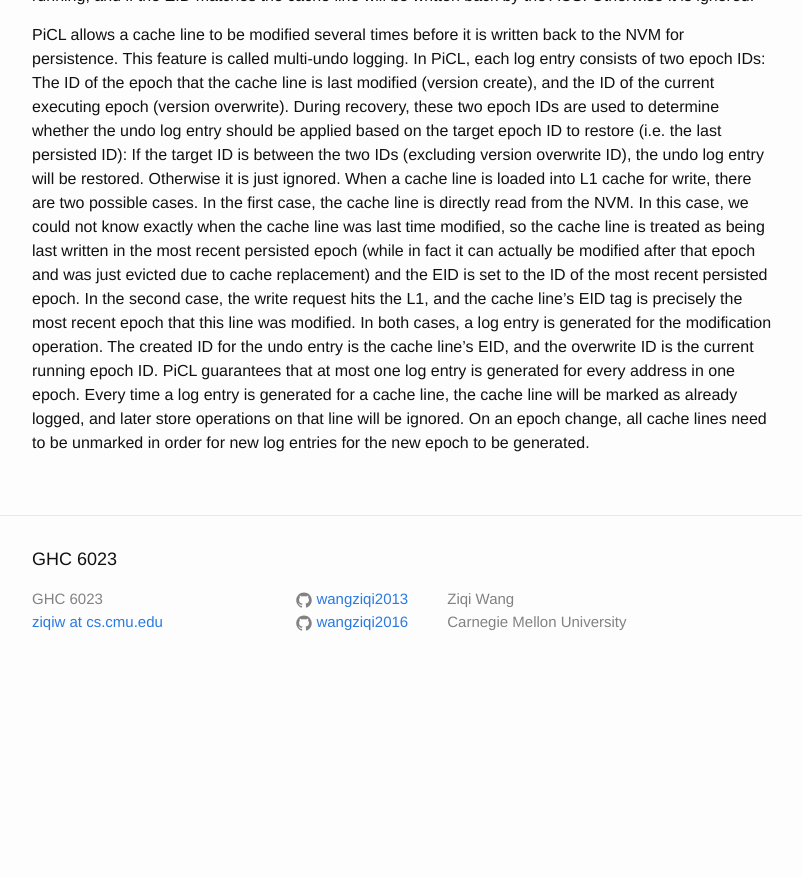
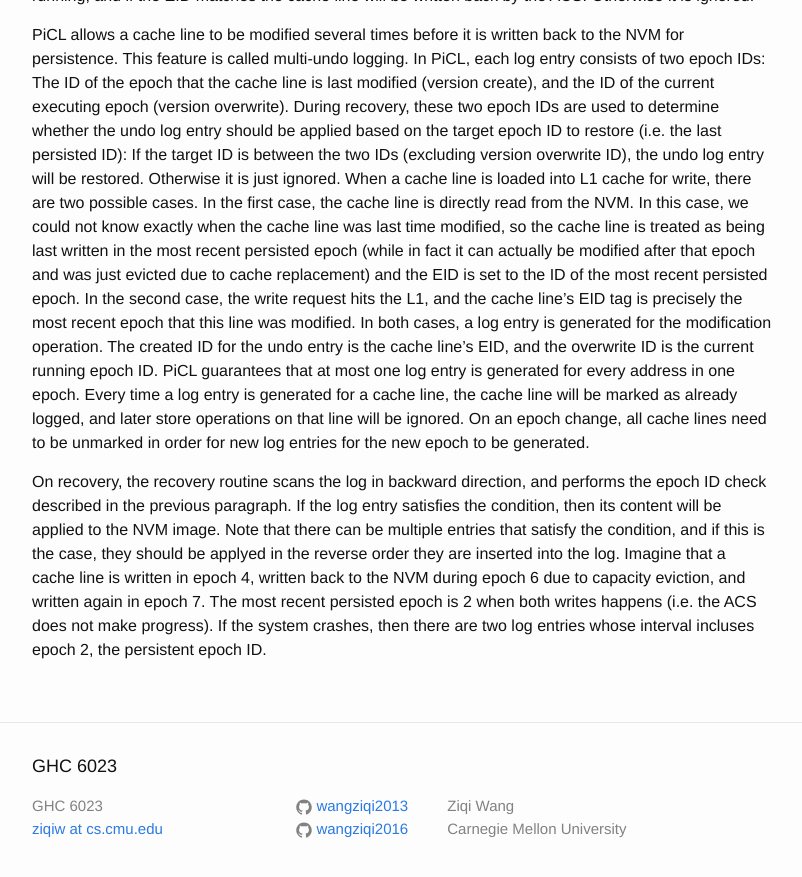
Before and after one commit to wangziqi2013/wangziqi2013.github.io, a Jekyll site: the page built from _posts/2019-02-08-picl.markdown, in a window 1280 px wide and 900 px high, scrolled down 3169 px. Shown: the top 877 px of the window, without its empty margins (238-1040 px from the left). Built offline with Jekyll 4.4.1, drawn with Linux system fonts in a browser that asks for light colours; before the commit the page ends 3862 px from its top, so only the background shows below that.

Commit message:
Adding recovery

```diff
--- a/_posts/2019-02-08-picl.markdown
+++ b/_posts/2019-02-08-picl.markdown
@@ -127,3 +127,11 @@ operation. The created ID for the undo entry is the cache line's EID, and the ov
 PiCL guarantees that at most one log entry is generated for every address in one epoch. Every time a log entry is generated
 for a cache line, the cache line will be marked as already logged, and later store operations on that line will be ignored.
 On an epoch change, all cache lines need to be unmarked in order for new log entries for the new epoch to be generated.
+
+On recovery, the recovery routine scans the log in backward direction, and performs the epoch ID check described
+in the previous paragraph. If the log entry satisfies the condition, then its content will be applied to the NVM image.
+Note that there can be multiple entries that satisfy the condition, and if this is the case, they should be applyed
+in the reverse order they are inserted into the log. Imagine that a cache line is written in epoch 4, written back
+to the NVM during epoch 6 due to capacity eviction, and written again in epoch 7. The most recent persisted epoch
+is 2 when both writes happens (i.e. the ACS does not make progress). If the system crashes, then there are two log entries
+whose interval incluses epoch 2, the persistent epoch ID.
```
